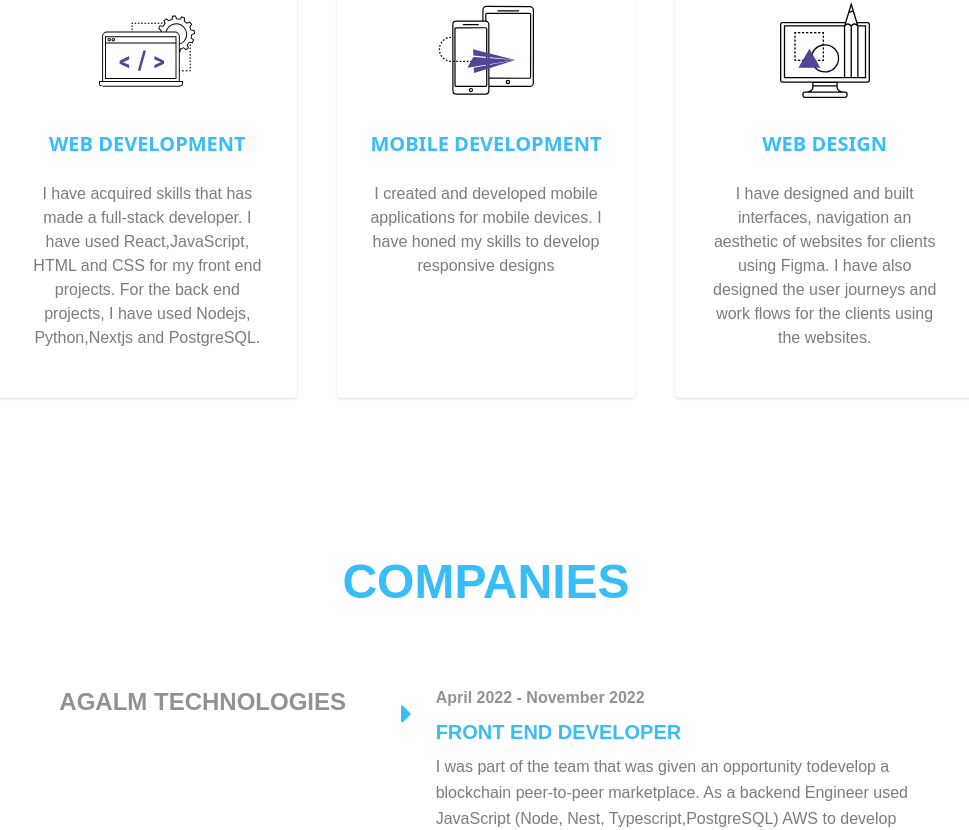
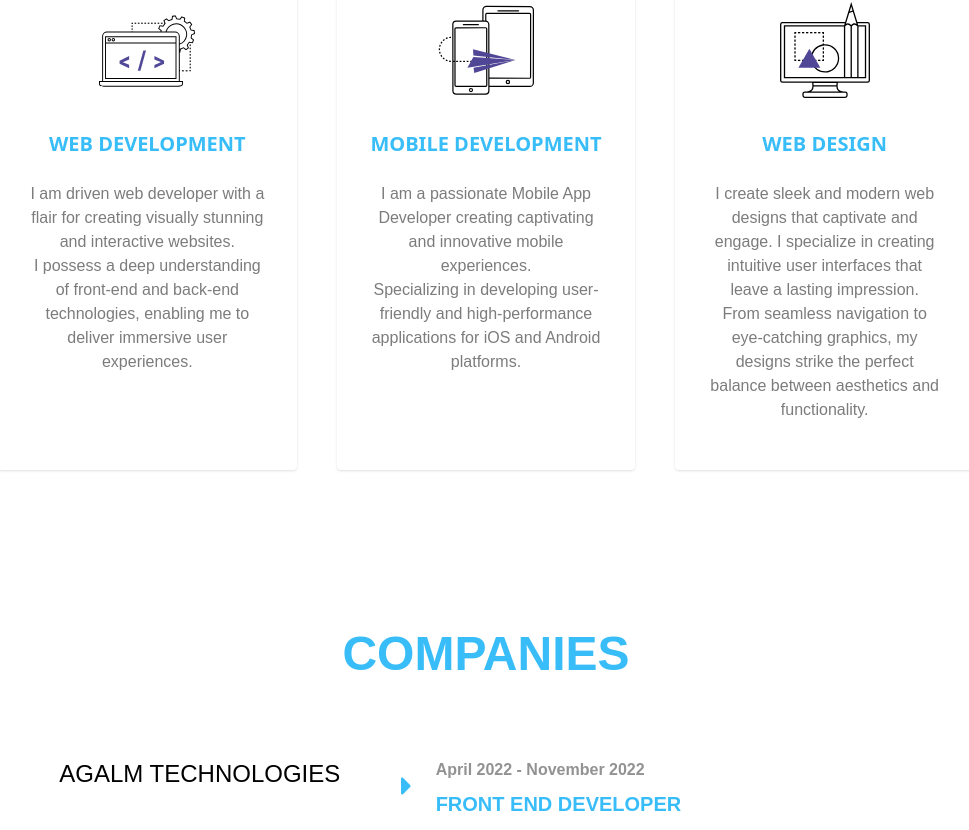
Before and after one commit to Naggayi-Daphne-Pearl/resume-, a React (Create React App) app: page / in a window 1280 px wide. Shown: the part 1646-2476 px from the top of the page, without its empty margins (154-1123 px from the left). Built offline with nearby package versions, Linux system fonts and the light colour scheme.

Commit message:
add features

```diff
--- a/src/components/Contact.js
+++ b/src/components/Contact.js
@@ -1,10 +1,10 @@
 import React from "react";
 import { FaPhoneAlt } from "react-icons/fa";
-import {GoMail, GoLocation} from "react-icons/go"
+import { GoMail, GoLocation } from "react-icons/go";
 
 function Contact() {
   return (
-    <div className='container mx-auto py-16 md:py-20'>
+    <div className="container mx-auto py-16 md:py-20">
       <h5 className="text-center font-header text-3xl font-semibold uppercase text-primary sm:text-5xl lg:text-6xl">
         Contact info
       </h5>
@@ -25,20 +25,20 @@ function Contact() {
         {/* Email */}
         <div className="w-full border-l-2 border-t-0 border-r-2 border-b-2 border-grey-60 px-6 py-6 sm:py-8 lg:w-1/3 lg:border-l-0 lg:border-t-2">
           <div className="flex items-center">
-            <GoMail className="bx bx-envelope text-3xl text-grey-40"/>
+            <GoMail className="bx bx-envelope text-3xl text-grey-40" />
             <p className="pl-2 font-body font-bold uppercase text-grey-40 lg:text-lg">
               My Email
             </p>
           </div>
           <p className="pt-2 text-left font-body font-bold text-primary lg:text-lg hover:text-yellow">
-            daphnepearl101@gmail.com
+            <a href="mailto:example@example.com">daphnepearl101@gmail.com</a>
           </p>
         </div>
 
         {/* Address */}
         <div className="w-full border-l-2 border-t-0 border-r-2 border-b-2 border-grey-60 px-6 py-6 sm:py-8 lg:w-1/3 lg:border-l-0 lg:border-t-2">
           <div className="flex items-center">
-            <GoLocation className="bx bx-map text-2xl text-grey-30"/>
+            <GoLocation className="bx bx-map text-2xl text-grey-30" />
             <p className="pl-2 font-body font-bold uppercase text-grey-40 lg:text-lg">
               My Address
             </p>
--- a/src/components/Services.js
+++ b/src/components/Services.js
@@ -28,10 +28,10 @@ function Services() {
               WEB DEVELOPMENT
             </h3>
             <p className="pt-6 font-body leading-relaxed text-grey-20 group-hover:text-white md:text-base">
-              I have acquired skills that has made a full-stack developer. I
-              have used React,JavaScript, HTML and CSS for my front end
-              projects. For the back end projects, I have used Nodejs,
-              Python,Nextjs and PostgreSQL.
+              I am driven web developer with a flair for creating visually
+              stunning and interactive websites. <br />I possess a deep
+              understanding of front-end and back-end technologies, enabling me
+              to deliver immersive user experiences.
             </p>
           </div>
         </div>
@@ -51,8 +51,10 @@ function Services() {
               Mobile Development
             </h3>
             <p className="pt-6 font-body leading-relaxed text-grey-20 group-hover:text-white md:text-base">
-              I created and developed mobile applications for mobile devices. I
-              have honed my skills to develop responsive designs
+              I am a passionate Mobile App Developer creating captivating and
+              innovative mobile experiences. <br />
+              Specializing in developing user-friendly and high-performance
+              applications for iOS and Android platforms.
             </p>
           </div>
         </div>
@@ -72,9 +74,11 @@ function Services() {
               Web Design
             </h3>
             <p className="pt-6 font-body leading-relaxed text-grey-20 group-hover:text-white md:text-base">
-              I have designed and built interfaces, navigation an aesthetic of
-              websites for clients using Figma. I have also designed the user
-              journeys and work flows for the clients using the websites.{" "}
+              I create sleek and modern web designs that captivate and engage. I
+              specialize in creating intuitive user interfaces that leave a
+              lasting impression. <br />
+              From seamless navigation to eye-catching graphics, my designs
+              strike the perfect balance between aesthetics and functionality.
             </p>
           </div>
         </div>
--- a/src/components/Work.js
+++ b/src/components/Work.js
@@ -50,7 +50,7 @@ function Work() {
             <div className="md:w-2/5">
               <div className="flex justify-center md:justify-start">
                 <span className="shrink-0">
-                  <h6 className="font-body text-2xl font-semibold uppercase text-grey-40 pr-0.5 sm:text-3xl lg:text-2xl">
+                  <h6 className="font-header text-2xl  uppercase text-black pr-0.5 sm:text-3xl lg:text-2xl">
                     {item.company}
                   </h6>
                 </span>
```
